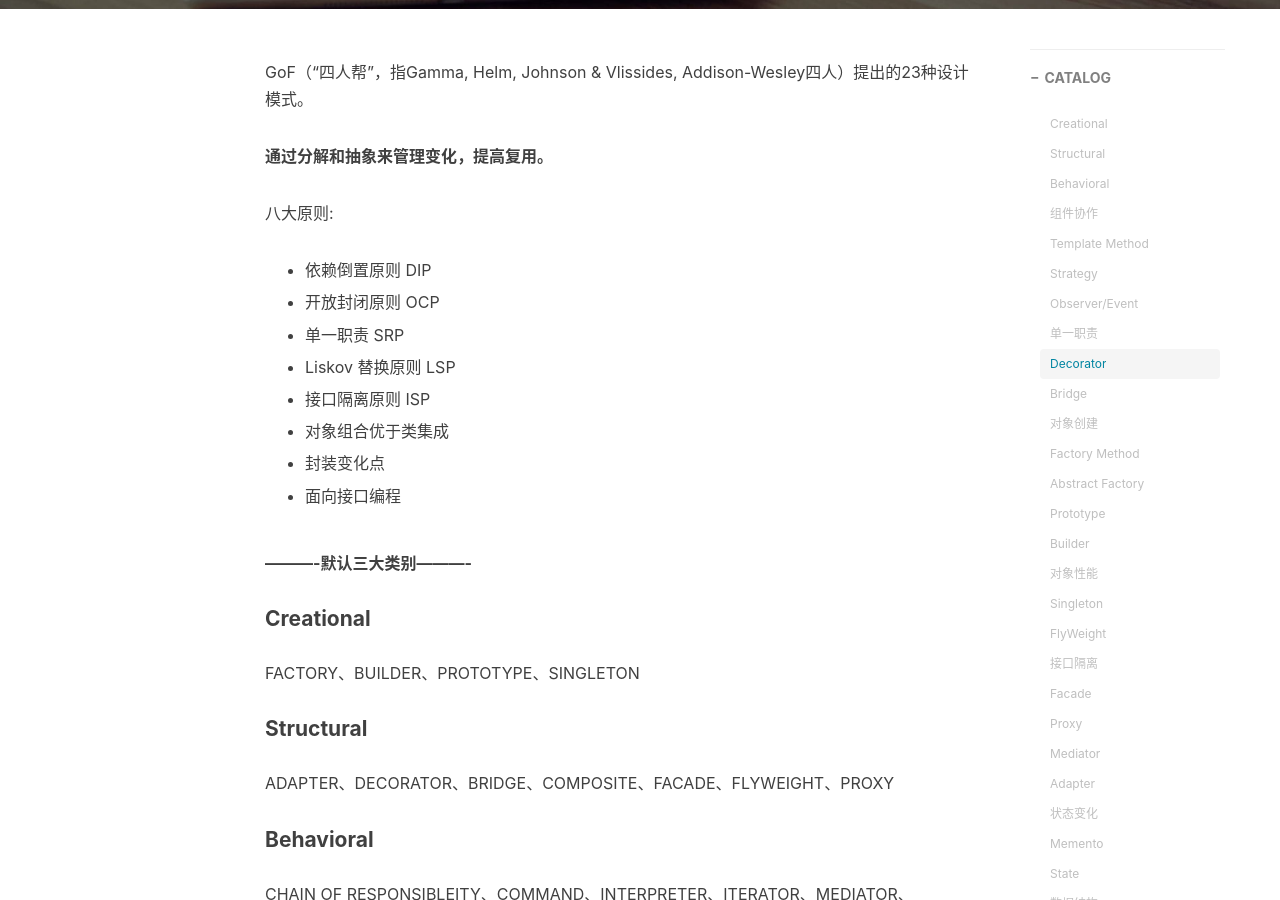
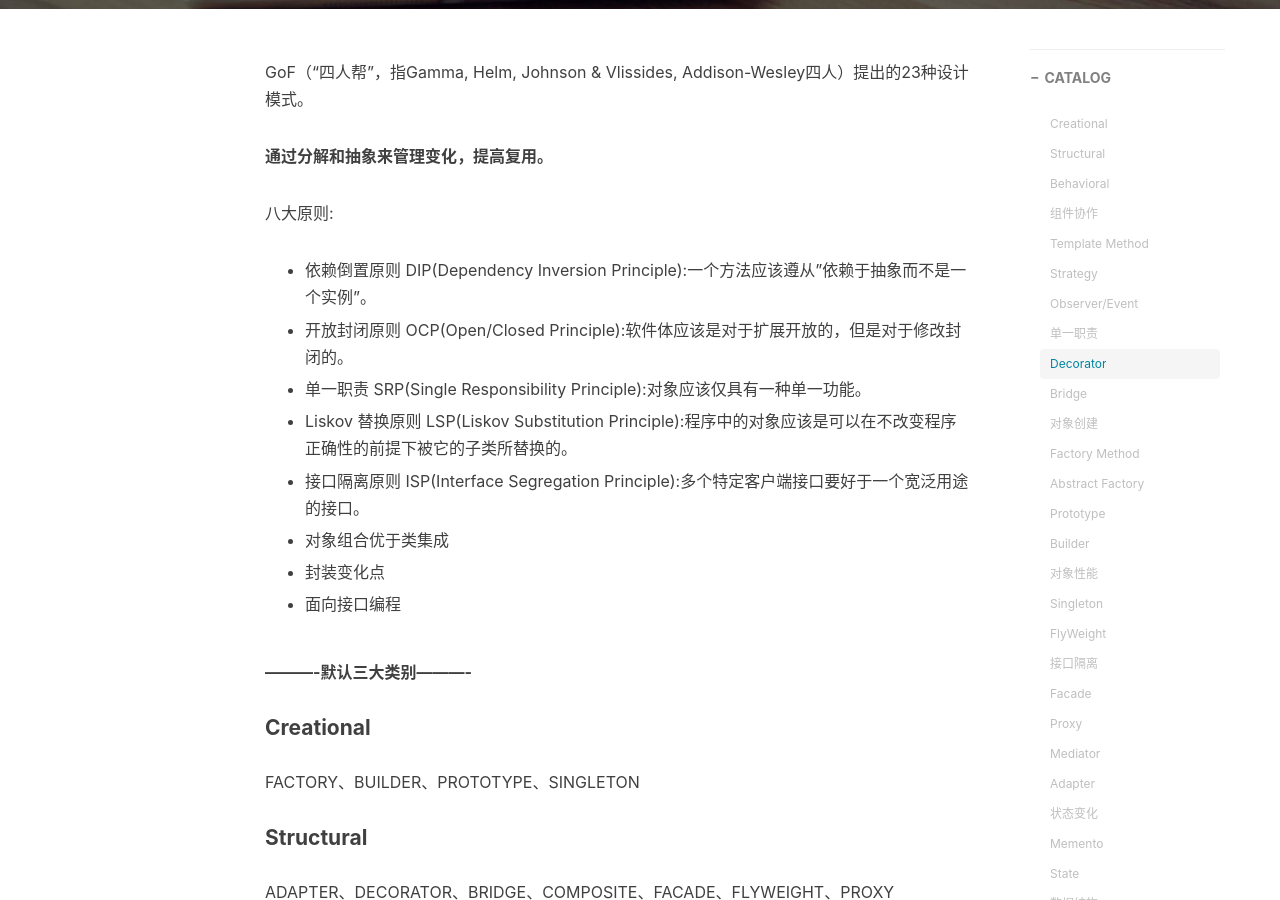
Before and after one commit to chenanbao/chenanbao.github.io, a Jekyll site: the page built from _posts/2019-01-12-设计模式.md, in a window 1280 px wide and 900 px high, scrolled down 514 px. Built offline with Jekyll 4.4.1, drawn with Linux system fonts in a browser that asks for light colours; nearby versions of some CDN libraries; comment, search, counter and statistics services are not loaded.

Commit message:
Update 2019-01-12-设计模式.md

```diff
--- a/_posts/2019-01-12-设计模式.md
+++ b/_posts/2019-01-12-设计模式.md
@@ -16,15 +16,15 @@ GoF（“四人帮”，指Gamma, Helm, Johnson & Vlissides, Addison-Wesley四
 
 八大原则:
 
-- 依赖倒置原则 DIP
-
-- 开放封闭原则 OCP
-
-- 单一职责 SRP
-
-- Liskov 替换原则 LSP
-
-- 接口隔离原则 ISP
+- 依赖倒置原则 DIP(Dependency Inversion Principle):一个方法应该遵从"依赖于抽象而不是一个实例"。
+
+- 开放封闭原则 OCP(Open/Closed Principle):软件体应该是对于扩展开放的，但是对于修改封闭的。
+
+- 单一职责 SRP(Single Responsibility Principle):对象应该仅具有一种单一功能。
+
+- Liskov 替换原则 LSP(Liskov Substitution Principle):程序中的对象应该是可以在不改变程序正确性的前提下被它的子类所替换的。
+
+- 接口隔离原则 ISP(Interface Segregation Principle):多个特定客户端接口要好于一个宽泛用途的接口。
 
 - 对象组合优于类集成
 
```
